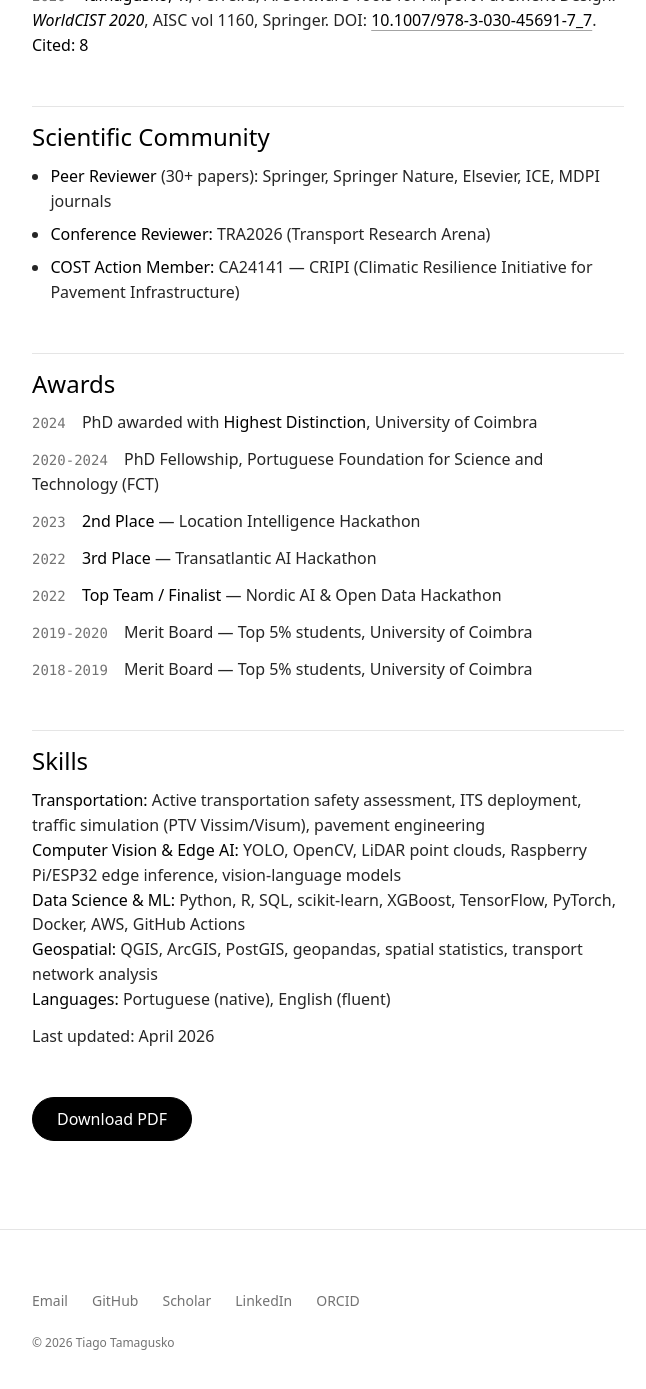
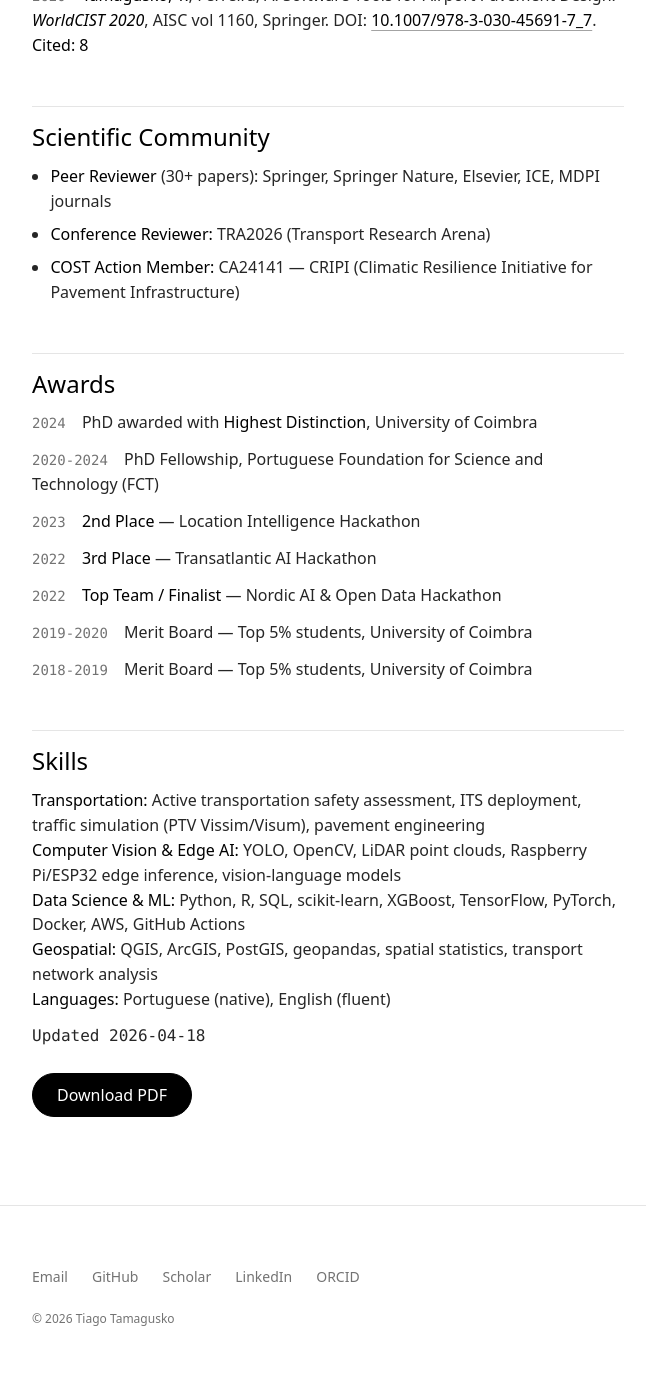
Before and after one commit to tamagusko/cv, a Jekyll site: the page built from index.md, in a window 1280 px wide and 1400 px high, scrolled down 5172 px. Shown: the top 1389 px of the window, without its empty margins (312-958 px from the left). Built offline with Jekyll 4.4.1, drawn with Linux system fonts in a browser that asks for light colours.

Commit message:
feat: auto-stamp "Updated YYYY-MM-DD" on every build
Workflow writes _data/build.yml with the UTC build date before
jekyll build; layout renders <p class="cv-updated">Updated …</p>
under the CV content. Local builds fall back to site.time so the
stamp is always present. The data file is gitignored.

Removes the manual "Last updated" line from index.md.

Co-Authored-By: Claude Opus 4.7 (1M context) <noreply@anthropic.com>

```diff
--- a/_layouts/cv.html
+++ b/_layouts/cv.html
@@ -37,6 +37,8 @@
   <main id="main" class="site-wrap" role="main" tabindex="-1">
     <article id="content" class="cv">
       {{ content }}
+      {%- assign stamp = site.data.build.updated | default: site.time | date: "%Y-%m-%d" -%}
+      <p class="cv-updated">Updated {{ stamp }}</p>
     </article>
     <p class="cv-download-footer">
       <a class="btn-pill--black" href="{{ '/Tamagusko-CV.pdf' | relative_url }}" download="Tamagusko-CV.pdf">Download PDF</a>
--- a/index.md
+++ b/index.md
@@ -174,5 +174,3 @@ Dissertation: "Airport Pavement Design"
 **Data Science & ML:** Python, R, SQL, scikit-learn, XGBoost, TensorFlow, PyTorch, Docker, AWS, GitHub Actions
 **Geospatial:** QGIS, ArcGIS, PostGIS, geopandas, spatial statistics, transport network analysis
 **Languages:** Portuguese (native), English (fluent)
-
-Last updated: April 2026
--- a/media/cv-print.css
+++ b/media/cv-print.css
@@ -115,6 +115,14 @@ html, body {
 }
 .cv #webaddress a { color: var(--c-fg-muted); text-decoration: none; margin-right: 8pt; }
 
+.cv-updated {
+  margin: 10pt 0 0;
+  font-family: ui-monospace, SFMono-Regular, Menlo, Consolas, monospace;
+  font-size: 8.5pt;
+  color: var(--c-fg-muted);
+  font-variant-numeric: tabular-nums;
+}
+
 a {
   color: #000;
   text-decoration: none;
--- a/media/cv-screen.css
+++ b/media/cv-screen.css
@@ -277,9 +277,18 @@ a:hover { color: var(--c-fg-mid); text-decoration-color: var(--c-fg); }
 }
 .cv #webaddress a:hover { color: var(--c-fg); }
 
+/* Auto-stamp shown under content (below "Skills") */
+.cv-updated {
+  margin: var(--s-6) 0 0;
+  font-family: var(--f-mono);
+  font-size: var(--t-small);
+  color: var(--c-fg-muted);
+  font-variant-numeric: tabular-nums;
+}
+
 /* Download footer (below content) */
 .cv-download-footer {
-  margin: var(--s-7) 0 var(--s-5);
+  margin: var(--s-5) 0 var(--s-5);
   text-align: left;
 }
 
```
Also changed, not shown: .github/workflows/build-and-deploy.yml, 1 other file.
